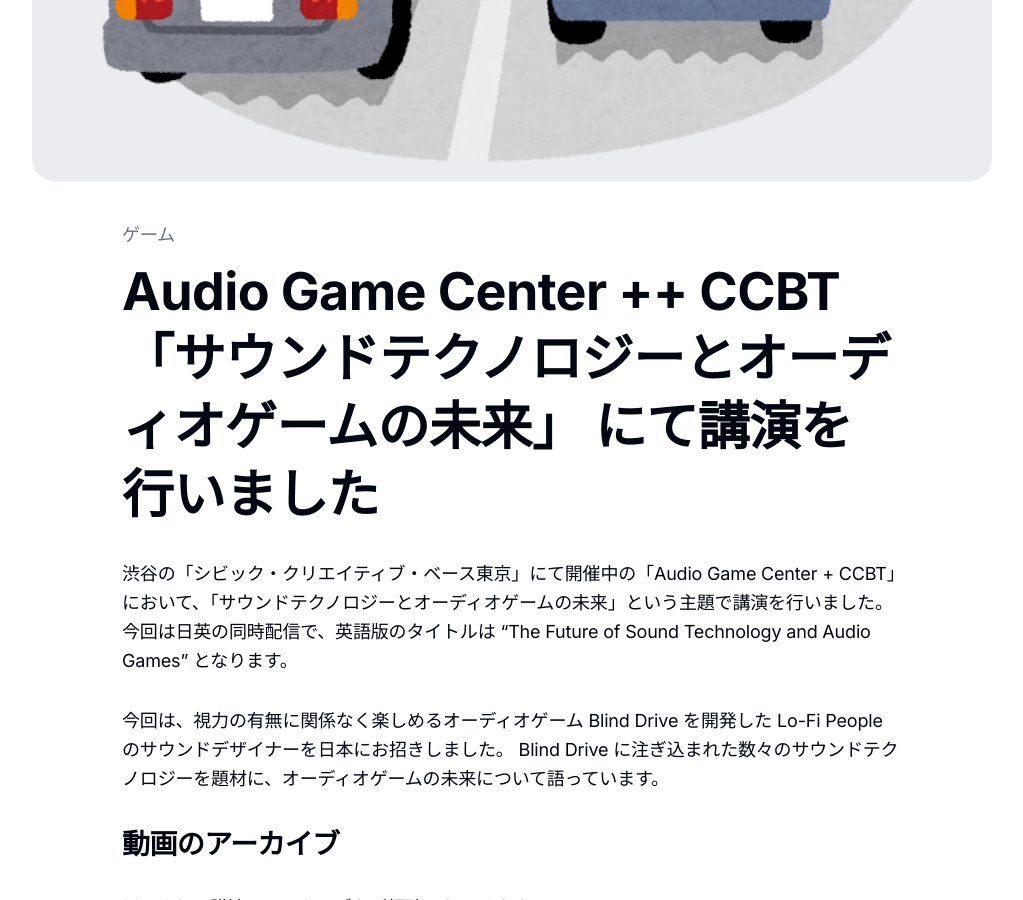
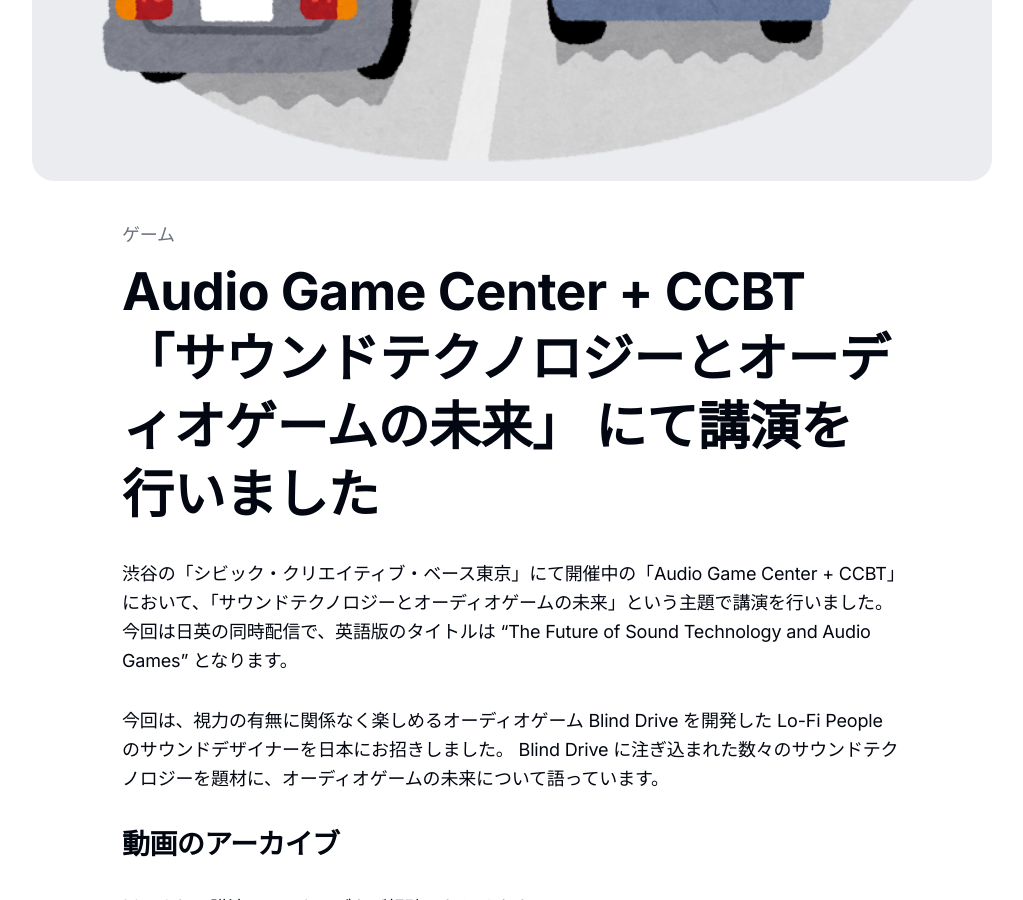
Before and after one commit to yncat/lp, a Jekyll site: the page built from _projects/2024-09-01-ccbt.md, in a window 1280 px wide and 900 px high, scrolled down 733 px. Shown: the whole window, without its empty margins (128-1151 px from the left). Built offline with Jekyll 4.4.1, drawn with Linux system fonts in a browser that asks for light colours.

Commit message:
Fix double plus typo

```diff
--- a/_projects/2024-09-01-ccbt.md
+++ b/_projects/2024-09-01-ccbt.md
@@ -1,5 +1,5 @@
 ---
-title: Audio Game Center ++ CCBT 「サウンドテクノロジーとオーディオゲームの未来」 にて講演を行いました
+title: Audio Game Center + CCBT 「サウンドテクノロジーとオーディオゲームの未来」 にて講演を行いました
 date: 2024-09-01
 label: ゲーム
 image: /images/incoming_car.png
```
